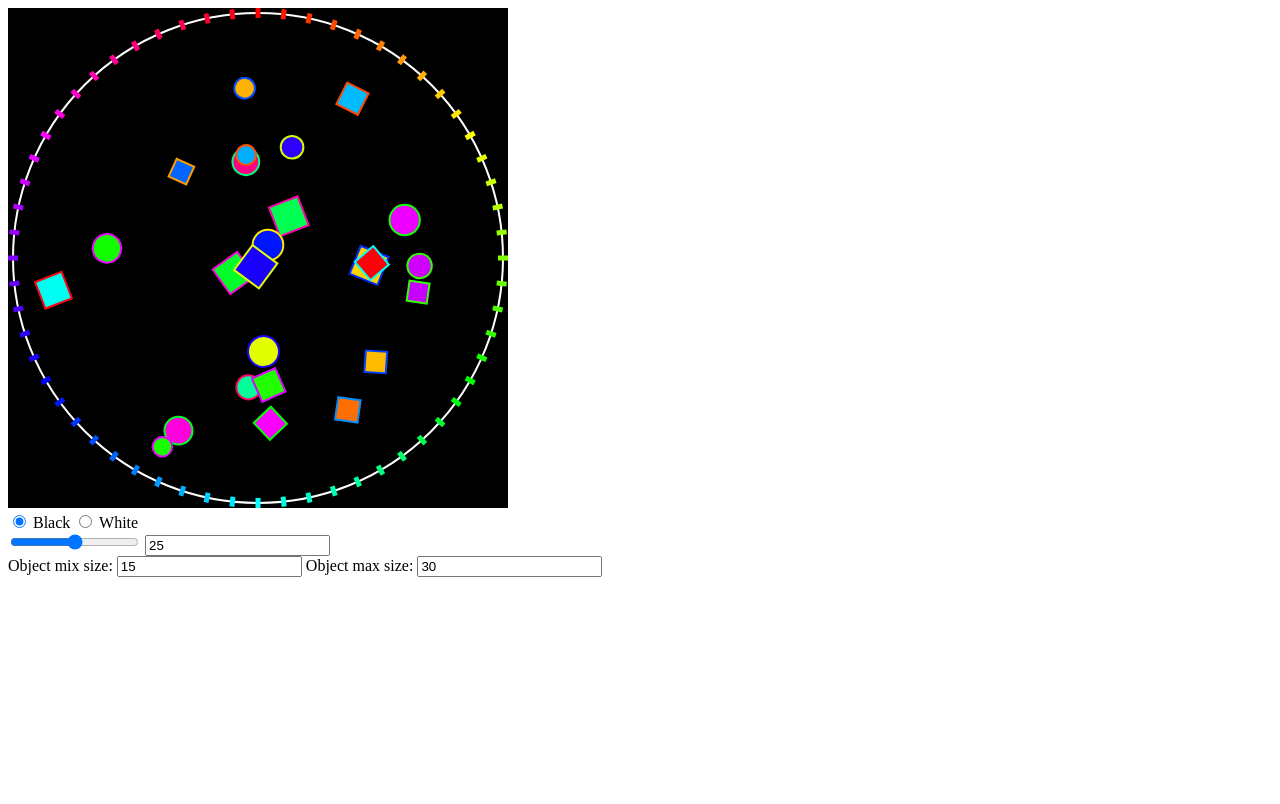
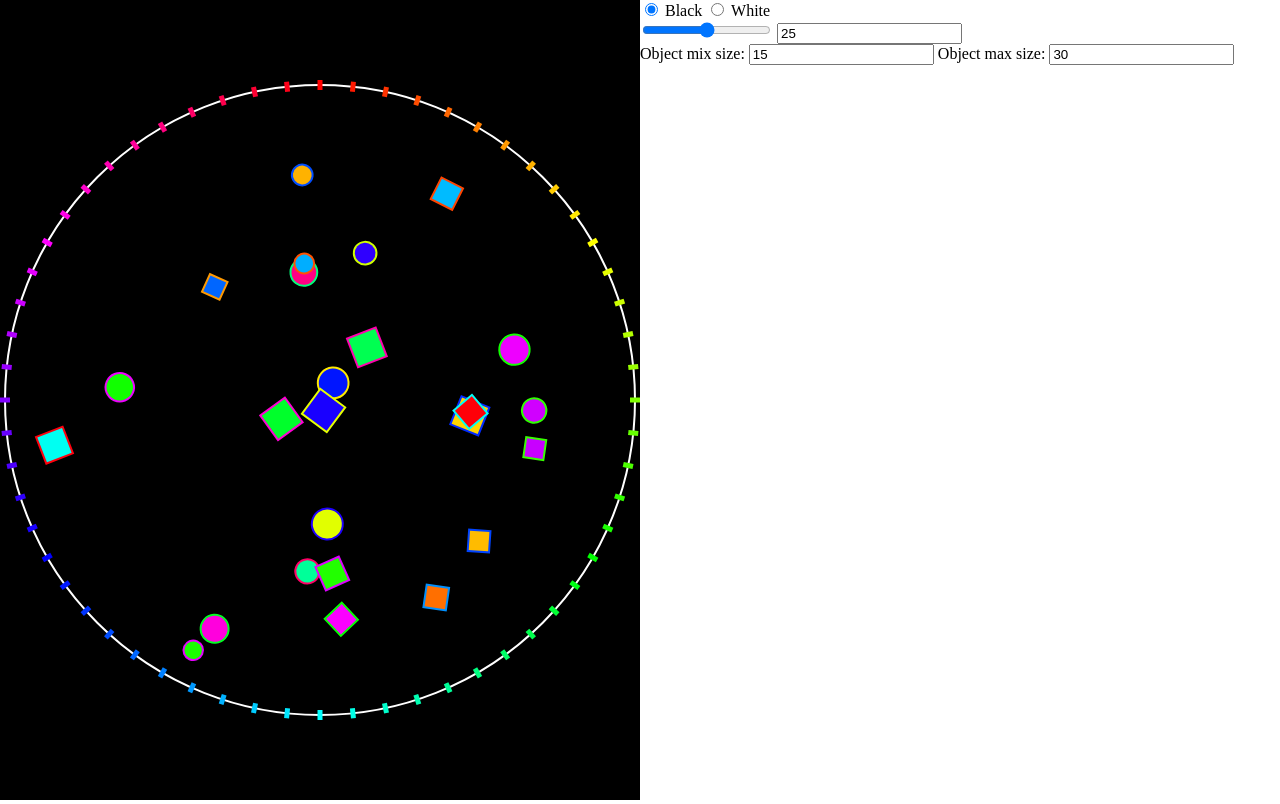
Before and after one commit to maeln/photogrammetry_pattern, a plain HTML site: page index.html in a window 1280 px wide. Drawn offline with Linux system fonts and the light colour scheme.

Commit message:
add somne styling and some proper resizing.

```diff
--- a/index.html
+++ b/index.html
@@ -3,13 +3,14 @@
   <head>
     <meta charset="utf-8" />
     <meta name="viewport" content="width=device-width, initial-scale=1" />
-    <title>Photo</title>
+    <link rel="stylesheet" href="style.css" />
+    <title>Photogrammetry pattern</title>
   </head>
 
   <body>
     <div id="container">
       <div id="left">
-        <canvas id="mcv" width="500px" height="500px"></canvas>
+        <canvas id="mcv"></canvas>
       </div>
       <div id="right">
         <div id="bg-color">
@@ -30,13 +31,13 @@
           />
           <input type="text" value="25" id="objnumber-text" />
         </div>
-      </div>
 
-      <div id="obj-size">
-        <label for="objsize-min">Object mix size: </label>
-        <input type="text" value="15" id="objsize-min" name="objsize-min" />
-        <label for="objsize-max">Object max size: </label>
-        <input type="text" value="30" id="objsize-max" name="objsize-max" />
+        <div id="obj-size">
+          <label for="objsize-min">Object mix size: </label>
+          <input type="text" value="15" id="objsize-min" name="objsize-min" />
+          <label for="objsize-max">Object max size: </label>
+          <input type="text" value="30" id="objsize-max" name="objsize-max" />
+        </div>
       </div>
     </div>
     <script src="photo.js"></script>
--- a/photo.js
+++ b/photo.js
@@ -1,17 +1,13 @@
-const tri = new Path2D("m57 62-50-27 48-30 0.93 29z");
-const star = new Path2D(
-  "m143 58-10-17-18-9.1 17-10 9.1-18 10 17 18 9.1-17 10z"
-);
-const blaze = new Path2D(
-  "m70 53 2.9-18-13-12 18-2.6 7.8-16 7.9 16 18 2.5-13 12 3.1 18-16-8.2z"
-);
-const pac = new Path2D(
-  "m-31 114a27 29 0 0 1-32-11 27 29 0 0 1 4.3-36 27 29 0 0 1 34-2.3 27 29 0 0 1 8.5 36l-24-12z"
-);
-
+const left = document.getElementById("left");
 const canvas = document.getElementById("mcv");
 const ctx = canvas.getContext("2d");
-const { width, height } = canvas.getBoundingClientRect();
+
+let { width, height } = left.getBoundingClientRect();
+canvas.width = width;
+canvas.height = height;
+
+// const ratio = Math.min(width / referenceWidth, height / referenceHeight);
+// ctx.scale(ratio, ratio);
 
 let backgroundColor = "black";
 let objNum = 25;
@@ -32,9 +28,9 @@ const drawCircle = () => {
 };
 
 const drawRect = () => {
-  const width = randRange(figMinSize, figMaxSize);
+  const fwidth = randRange(figMinSize, figMaxSize);
   const c = new Path2D();
-  c.rect(0, 0, width, width);
+  c.rect(0, 0, fwidth, fwidth);
   ctx.stroke(c);
   ctx.fill(c);
 };
@@ -48,10 +44,18 @@ const drawPattern = () => {
   // the circle
   const circleSpacing = 5;
   var circle = new Path2D();
-  circle.arc(width / 2, height / 2, width / 2 - circleSpacing, 0, 2 * Math.PI);
+
+  const minSize = Math.min(width, height);
+  circle.arc(
+    width / 2,
+    height / 2,
+    minSize / 2 - circleSpacing,
+    0,
+    2 * Math.PI
+  );
 
   ctx.lineWidth = 2;
-  ctx.strokeStyle = "white";
+  ctx.strokeStyle = backgroundColor === "white" ? "black" : "white";
   ctx.stroke(circle);
 
   const rectWidth = 5;
@@ -70,7 +74,7 @@ const drawPattern = () => {
     ctx.save();
     const rad = ((2 * Math.PI) / step) * d;
     ctx.rotate(rad);
-    ctx.translate(0, -height / 2 + circleSpacing);
+    ctx.translate(0, -minSize / 2 + circleSpacing);
     clockLine(d, step);
     ctx.restore();
   }
@@ -149,3 +153,12 @@ objMaxSizeInput.addEventListener("change", (event) => {
   figMaxSize = event.target.value;
   drawPattern();
 });
+
+window.addEventListener("resize", () => {
+  const { width: nw, height: nh } = left.getBoundingClientRect();
+  canvas.width = nw;
+  canvas.height = nh;
+  width = nw;
+  height = nh;
+  drawPattern();
+});
--- /dev/null
+++ b/style.css
@@ -0,0 +1,21 @@
+html,
+body {
+  margin: 0;
+  padding: 0;
+}
+
+body {
+  height: 100vh;
+}
+
+#container {
+  display: grid;
+  grid-template-columns: 50% 50%;
+  grid-template-rows: 100%;
+  height: 100%;
+}
+
+#mcv {
+  width: 100%;
+  height: 100%;
+}
```
